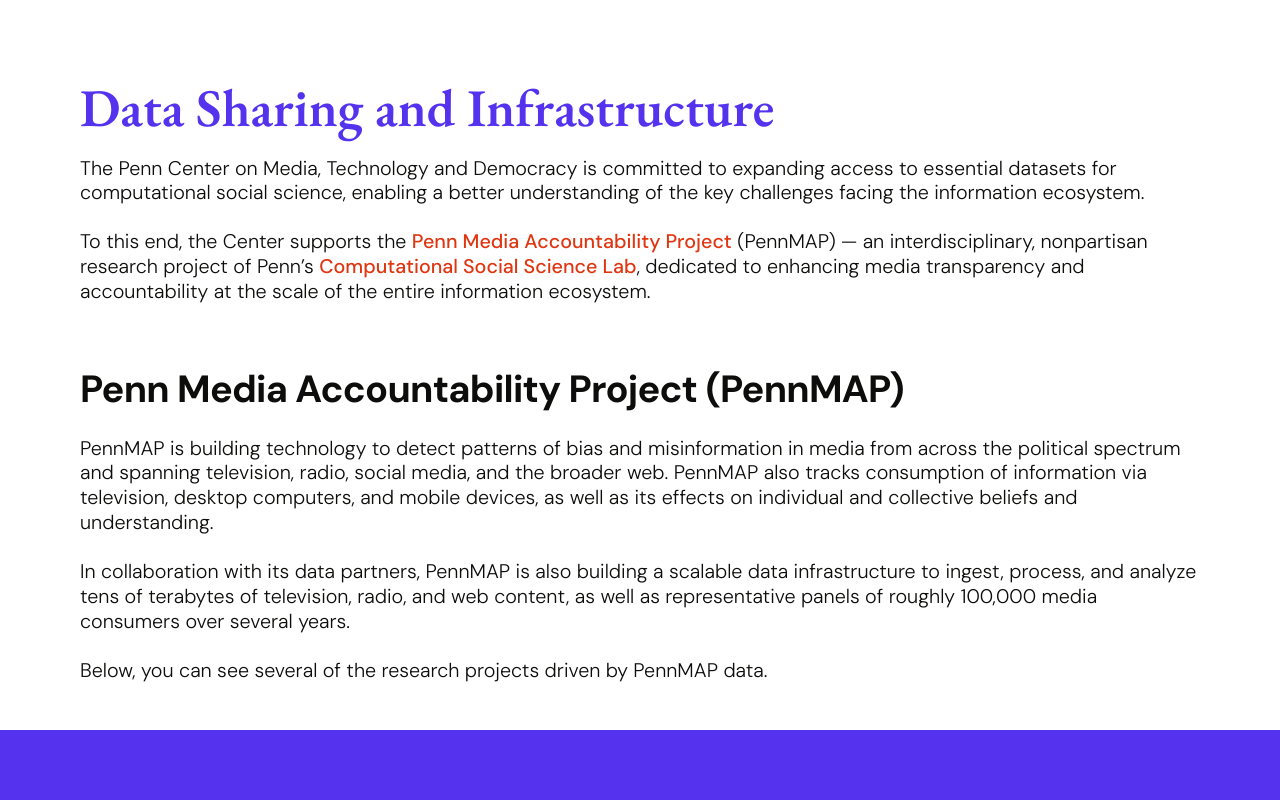
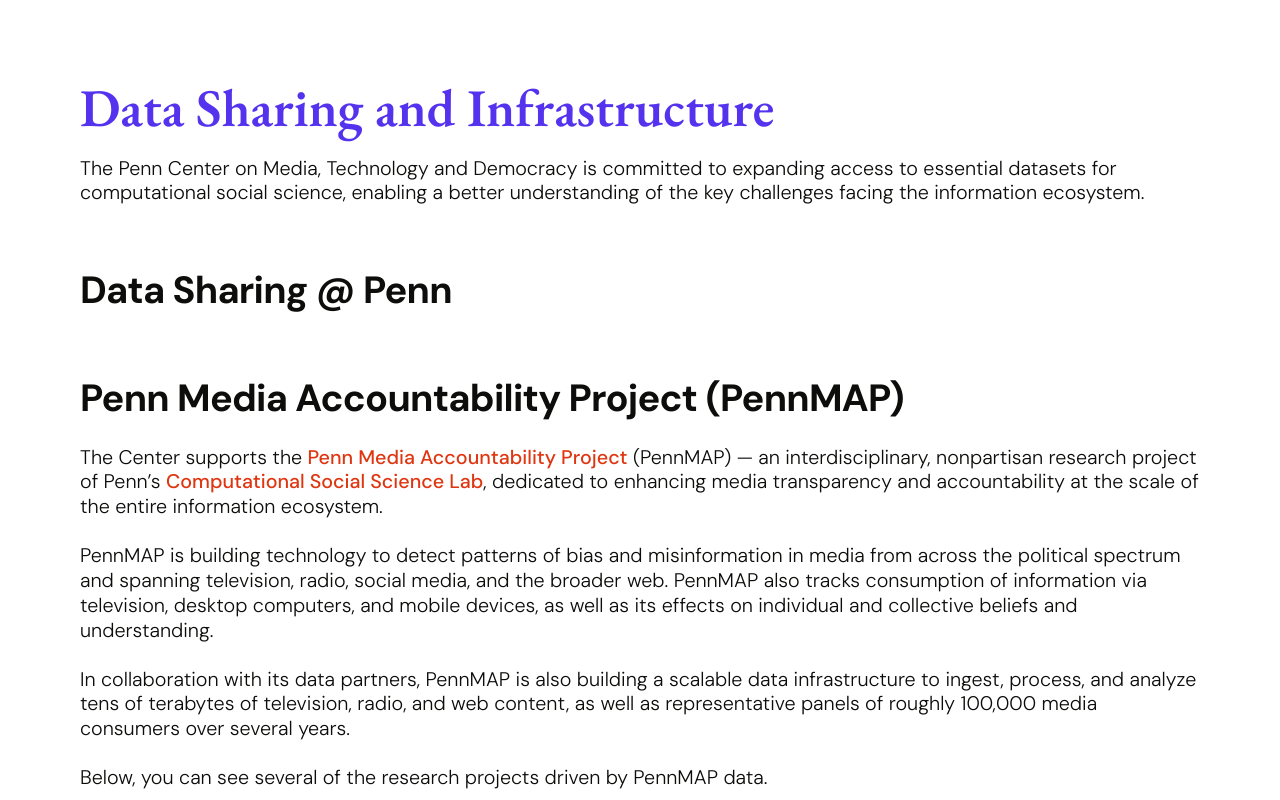
Before and after one commit to PennMEDIATED/data, a plain HTML site: page index.html in a window 1280 px wide. Shown: the top 800 px of the page. Drawn offline with nearby package versions, Linux system fonts and the light colour scheme.

Commit message:
adding data sharing section and moving text a bit

```diff
--- a/index.html
+++ b/index.html
@@ -17,11 +17,13 @@
       <h1 id="intro-heading" class="intro__title">Data Sharing and Infrastructure</h1>
       <div class="intro__body">
         <p>The Penn Center on Media, Technology and Democracy is committed to expanding access to essential datasets for computational social science, enabling a better understanding of the key challenges facing the information ecosystem.</p>
-        <p>To this end, the Center supports the <a href="https://css.seas.upenn.edu/project/penn-map/" target="_blank" rel="noopener">Penn Media Accountability Project</a> (PennMAP) &mdash; an interdisciplinary, nonpartisan research project of Penn&rsquo;s <a href="https://css.seas.upenn.edu/" target="_blank" rel="noopener">Computational Social Science Lab</a>, dedicated to enhancing media transparency and accountability at the scale of the entire information ecosystem.</p>
       </div>
+
+      <h2 class="intro__subtitle">Data Sharing @ Penn</h2>
 
       <h2 class="intro__subtitle">Penn Media Accountability Project (PennMAP)</h2>
       <div class="intro__body">
+        <p>The Center supports the <a href="https://css.seas.upenn.edu/project/penn-map/" target="_blank" rel="noopener">Penn Media Accountability Project</a> (PennMAP) &mdash; an interdisciplinary, nonpartisan research project of Penn&rsquo;s <a href="https://css.seas.upenn.edu/" target="_blank" rel="noopener">Computational Social Science Lab</a>, dedicated to enhancing media transparency and accountability at the scale of the entire information ecosystem.</p>
         <p>PennMAP is building technology to detect patterns of bias and misinformation in media from across the political spectrum and spanning television, radio, social media, and the broader web. PennMAP also tracks consumption of information via television, desktop computers, and mobile devices, as well as its effects on individual and collective beliefs and understanding.</p>
         <p>In collaboration with its data partners, PennMAP is also building a scalable data infrastructure to ingest, process, and analyze tens of terabytes of television, radio, and web content, as well as representative panels of roughly 100,000 media consumers over several years.</p>
         <p>Below, you can see several of the research projects driven by PennMAP data.</p>
```
